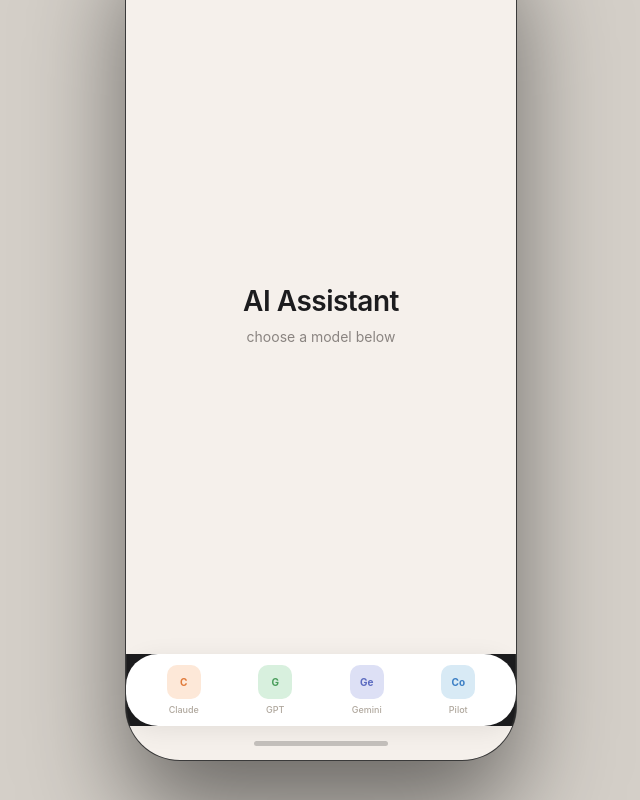
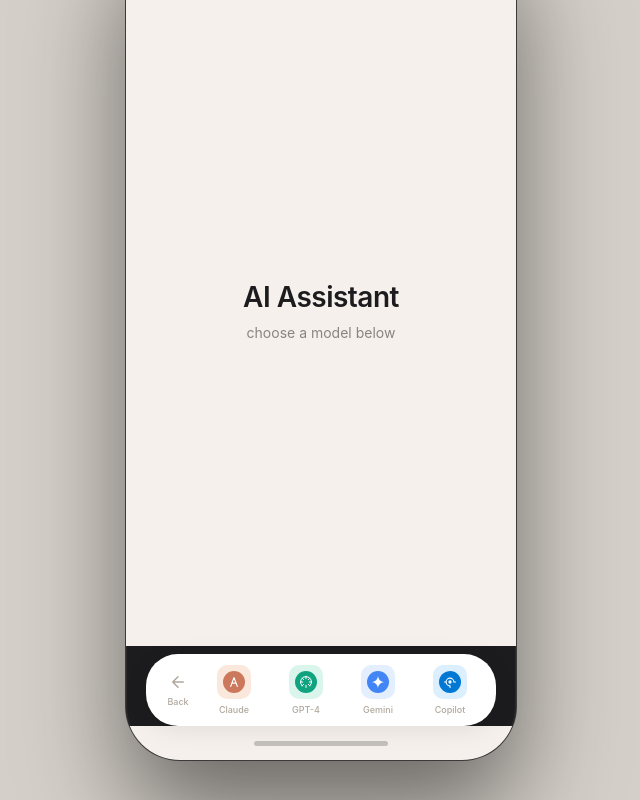
Before and after one commit to vishnupriya-shisode/ai-dashboard-nav, a React (Vite) app: page / in a window 1280 px wide. Both pictures are taken after a click on the button "Chat". Shown: the part 124-924 px from the top of the page, without its empty margins (319-959 px from the left). Built offline with nearby package versions, Linux system fonts and the light colour scheme.

Commit message:
updated nav.jsx

```diff
--- a/src/components/NavBar.jsx
+++ b/src/components/NavBar.jsx
@@ -1,20 +1,18 @@
-// useState for tracking if model select is open
 import React, { useState, useEffect, useRef } from 'react';
 import './NavBar.css';
 
-// main nav items - same as before
 const navItems = [
   {
     id: 'home',
     label: 'Home',
     color: '#c4845a',
-    icon: (active) => (
+    icon: (isActive) => (
       <svg viewBox="0 0 24 24" fill="none"
-        stroke={active ? '#c4845a' : '#b0a89e'}
+        stroke={isActive ? '#c4845a' : '#c0b8b0'}
         strokeWidth="1.8" strokeLinecap="round" strokeLinejoin="round">
         <path d="M3 12L12 3l9 9"/>
         <path d="M9 21V12h6v9"/>
-        <path d="M3 12v9h18V12"/>
+        <path d="M3 21h18"/>
       </svg>
     ),
   },
@@ -22,9 +20,9 @@ const navItems = [
     id: 'chat',
     label: 'Chat',
     color: '#7a9e87',
-    icon: (active) => (
+    icon: (isActive) => (
       <svg viewBox="0 0 24 24" fill="none"
-        stroke={active ? '#7a9e87' : '#b0a89e'}
+        stroke={isActive ? '#7a9e87' : '#c0b8b0'}
         strokeWidth="1.8" strokeLinecap="round" strokeLinejoin="round">
         <path d="M21 15a2 2 0 0 1-2 2H7l-4 4V5a2 2 0 0 1 2-2h14a2 2 0 0 1 2 2z"/>
       </svg>
@@ -34,9 +32,9 @@ const navItems = [
     id: 'analytics',
     label: 'Stats',
     color: '#c4a455',
-    icon: (active) => (
+    icon: (isActive) => (
       <svg viewBox="0 0 24 24" fill="none"
-        stroke={active ? '#c4a455' : '#b0a89e'}
+        stroke={isActive ? '#c4a455' : '#c0b8b0'}
         strokeWidth="1.8" strokeLinecap="round">
         <line x1="18" y1="20" x2="18" y2="10"/>
         <line x1="12" y1="20" x2="12" y2="4"/>
@@ -48,9 +46,9 @@ const navItems = [
     id: 'settings',
     label: 'Settings',
     color: '#9a7a8a',
-    icon: (active) => (
+    icon: (isActive) => (
       <svg viewBox="0 0 24 24" fill="none"
-        stroke={active ? '#9a7a8a' : '#b0a89e'}
+        stroke={isActive ? '#9a7a8a' : '#c0b8b0'}
         strokeWidth="1.8" strokeLinecap="round">
         <circle cx="12" cy="12" r="3"/>
         <path d="M19.4 15a1.65 1.65 0 0 0 .33 1.82l.06.06a2 2 0 0 1-2.83 2.83l-.06-.06a1.65 1.65 0 0 0-1.82-.33 1.65 1.65 0 0 0-1 1.51V21a2 2 0 0 1-4 0v-.09A1.65 1.65 0 0 0 9 19.4a1.65 1.65 0 0 0-1.82.33l-.06.06a2 2 0 0 1-2.83-2.83l.06-.06A1.65 1.65 0 0 0 4.68 15a1.65 1.65 0 0 0-1.51-1H3a2 2 0 0 1 0-4h.09A1.65 1.65 0 0 0 4.6 9a1.65 1.65 0 0 0-.33-1.82l-.06-.06a2 2 0 0 1 2.83-2.83l.06.06A1.65 1.65 0 0 0 9 4.68a1.65 1.65 0 0 0 1-1.51V3a2 2 0 0 1 4 0v.09a1.65 1.65 0 0 0 1 1.51 1.65 1.65 0 0 0 1.82-.33l.06-.06a2 2 0 0 1 2.83 2.83l-.06.06A1.65 1.65 0 0 0 19.4 9a1.65 1.65 0 0 0 1.51 1H21a2 2 0 0 1 0 4h-.09a1.65 1.65 0 0 0-1.51 1z"/>
@@ -59,24 +57,73 @@ const navItems = [
   },
 ];
 
-// the 4 AI models with their colors and initials
+// real LLM brand colors
 const models = [
-  { id: 'claude', label: 'Claude', initial: 'C', color: '#e07a3a', bg: '#fde8d8' },
-  { id: 'gpt', label: 'GPT', initial: 'G', color: '#4a9e5c', bg: '#d8f0de' },
-  { id: 'gemini', label: 'Gemini', initial: 'Ge', color: '#5c6bc0', bg: '#dde0f5' },
-  { id: 'copilot', label: 'Pilot', initial: 'Co', color: '#3a7ec4', bg: '#d8eaf5' },
+  {
+    id: 'claude',
+    label: 'Claude',
+    color: '#CC785C',
+    bg: '#FAE8DC',
+    textColor: '#7D3A1F',
+    // anthropic inspired icon
+    icon: (
+      <svg viewBox="0 0 40 40" fill="none" width="22" height="22">
+        <circle cx="20" cy="20" r="20" fill="#CC785C"/>
+        <path d="M14 28l6-16 6 16M16.5 22h7" stroke="white"
+          strokeWidth="2.2" strokeLinecap="round" strokeLinejoin="round"/>
+      </svg>
+    ),
+  },
+  {
+    id: 'gpt',
+    label: 'GPT-4',
+    color: '#10A37F',
+    bg: '#D9F5EC',
+    textColor: '#065f46',
+    icon: (
+      <svg viewBox="0 0 40 40" fill="none" width="22" height="22">
+        <circle cx="20" cy="20" r="20" fill="#10A37F"/>
+        <path d="M20 10a10 10 0 0 1 7.07 17.07M20 10a10 10 0 0 0-7.07 17.07M20 10v4M20 26v4M12.93 12.93l2.83 2.83M24.24 24.24l2.83 2.83M10 20h4M26 20h4M12.93 27.07l2.83-2.83M24.24 15.76l2.83-2.83"
+          stroke="white" strokeWidth="1.8" strokeLinecap="round"/>
+      </svg>
+    ),
+  },
+  {
+    id: 'gemini',
+    label: 'Gemini',
+    color: '#4285F4',
+    bg: '#E3EFFE',
+    textColor: '#1a3a7a',
+    icon: (
+      <svg viewBox="0 0 40 40" fill="none" width="22" height="22">
+        <circle cx="20" cy="20" r="20" fill="#4285F4"/>
+        <path d="M20 8c0 6.627-5.373 12-12 12 6.627 0 12 5.373 12 12 0-6.627 5.373-12 12-12-6.627 0-12-5.373-12-12z"
+          fill="white"/>
+      </svg>
+    ),
+  },
+  {
+    id: 'copilot',
+    label: 'Copilot',
+    color: '#0078D4',
+    bg: '#DCEFFE',
+    textColor: '#003f7a',
+    icon: (
+      <svg viewBox="0 0 40 40" fill="none" width="22" height="22">
+        <circle cx="20" cy="20" r="20" fill="#0078D4"/>
+        <path d="M13 20c0-3.866 3.134-7 7-7s7 3.134 7 7M13 20c0 3.866 3.134 7 7 7M13 20h-3M27 20h3M20 27v3"
+          stroke="white" strokeWidth="2" strokeLinecap="round"/>
+        <circle cx="20" cy="20" r="3" fill="white"/>
+      </svg>
+    ),
+  },
 ];
 
 function NavBar({ active, setActive, selectedModel, setSelectedModel }) {
-
-  // tracks if we are showing the model selector or the normal nav
   const [showModels, setShowModels] = useState(false);
-
-  // ref so we can detect clicks outside the navbar
   const navRef = useRef(null);
 
-  // listen for clicks outside the navbar
-  // if user clicks outside and models are showing - close them
+  // close model selector when clicking outside
   useEffect(() => {
     function handleClickOutside(e) {
       if (navRef.current && !navRef.current.contains(e.target)) {
@@ -84,34 +131,35 @@ function NavBar({ active, setActive, selectedModel, setSelectedModel }) {
       }
     }
     document.addEventListener('mousedown', handleClickOutside);
-    // cleanup when component unmounts - important!!
     return () => document.removeEventListener('mousedown', handleClickOutside);
   }, []);
 
-  // when a nav item is clicked
   function handleNavClick(id) {
     if (id === 'chat') {
-      // chat is special - it opens model selector
       setActive('chat');
       setShowModels(true);
     } else {
-      // everything else just switches the page
       setActive(id);
       setShowModels(false);
+      setSelectedModel(null);
     }
   }
 
-  // when a model is selected
   function handleModelClick(modelId) {
     setSelectedModel(modelId);
-    // close model selector after picking
+    setShowModels(false);
+  }
+
+  // back button closes chat and goes back to home
+  function handleBack() {
     setShowModels(false);
   }
 
   return (
-    <nav className="navbar" ref={navRef}>
+    <div className="navbar-wrapper" ref={navRef}>
+      <div className="navbar">
 
-      {/* ── DEFAULT NAV STATE ── */}
+        {/* DEFAULT NAV */}
         <div className={`nav-state default ${showModels ? 'hidden' : ''}`}>
           {navItems.map((item) => {
             const isActive = active === item.id;
@@ -124,14 +172,23 @@ function NavBar({ active, setActive, selectedModel, setSelectedModel }) {
               >
                 <span className="nav-icon">{item.icon(isActive)}</span>
                 <span className="nav-label">{item.label}</span>
-              <span className="nav-dot" />
               </button>
             );
           })}
         </div>
 
-      {/* ── MODEL SELECT STATE ── */}
+        {/* MODEL SELECT */}
         <div className={`nav-state models ${showModels ? 'visible' : ''}`}>
+
+          {/* back arrow */}
+          <button className="model-back" onClick={handleBack}>
+            <svg viewBox="0 0 24 24" fill="none"
+              stroke="currentColor" strokeWidth="2" strokeLinecap="round">
+              <path d="M19 12H5M12 5l-7 7 7 7"/>
+            </svg>
+            <span className="model-back-label">Back</span>
+          </button>
+
           {models.map((model) => {
             const isSelected = selectedModel === model.id;
             return (
@@ -143,17 +200,18 @@ function NavBar({ active, setActive, selectedModel, setSelectedModel }) {
               >
                 <div
                   className="model-avatar"
-                style={{ background: model.bg, color: model.color }}
+                  style={{ background: model.bg }}
                 >
-                {model.initial}
+                  {model.icon}
                 </div>
                 <span className="model-label">{model.label}</span>
               </button>
             );
           })}
+
         </div>
-
-    </nav>
+      </div>
+    </div>
   );
 }
 
```
Lines whose indentation alone changed are shown as unchanged.
